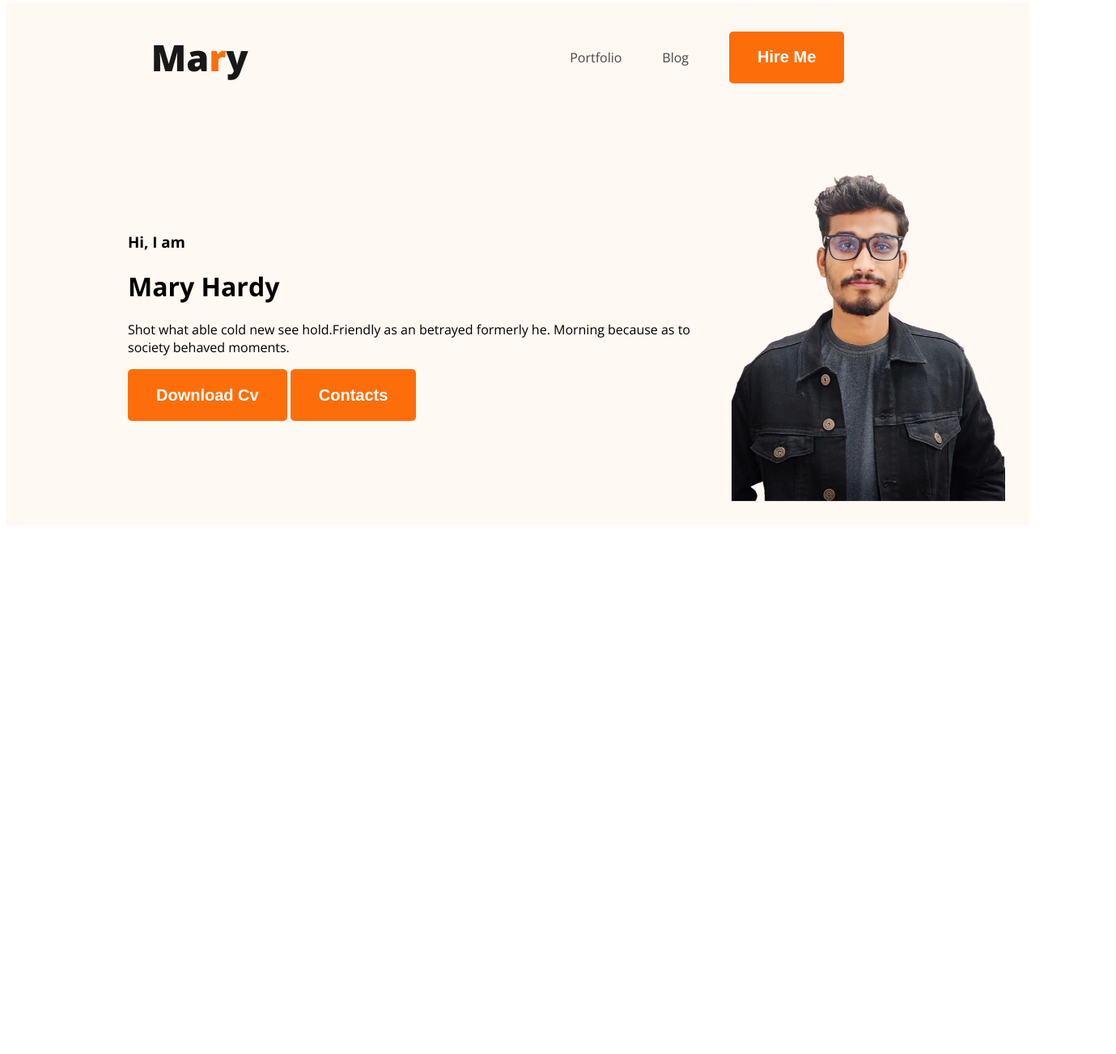
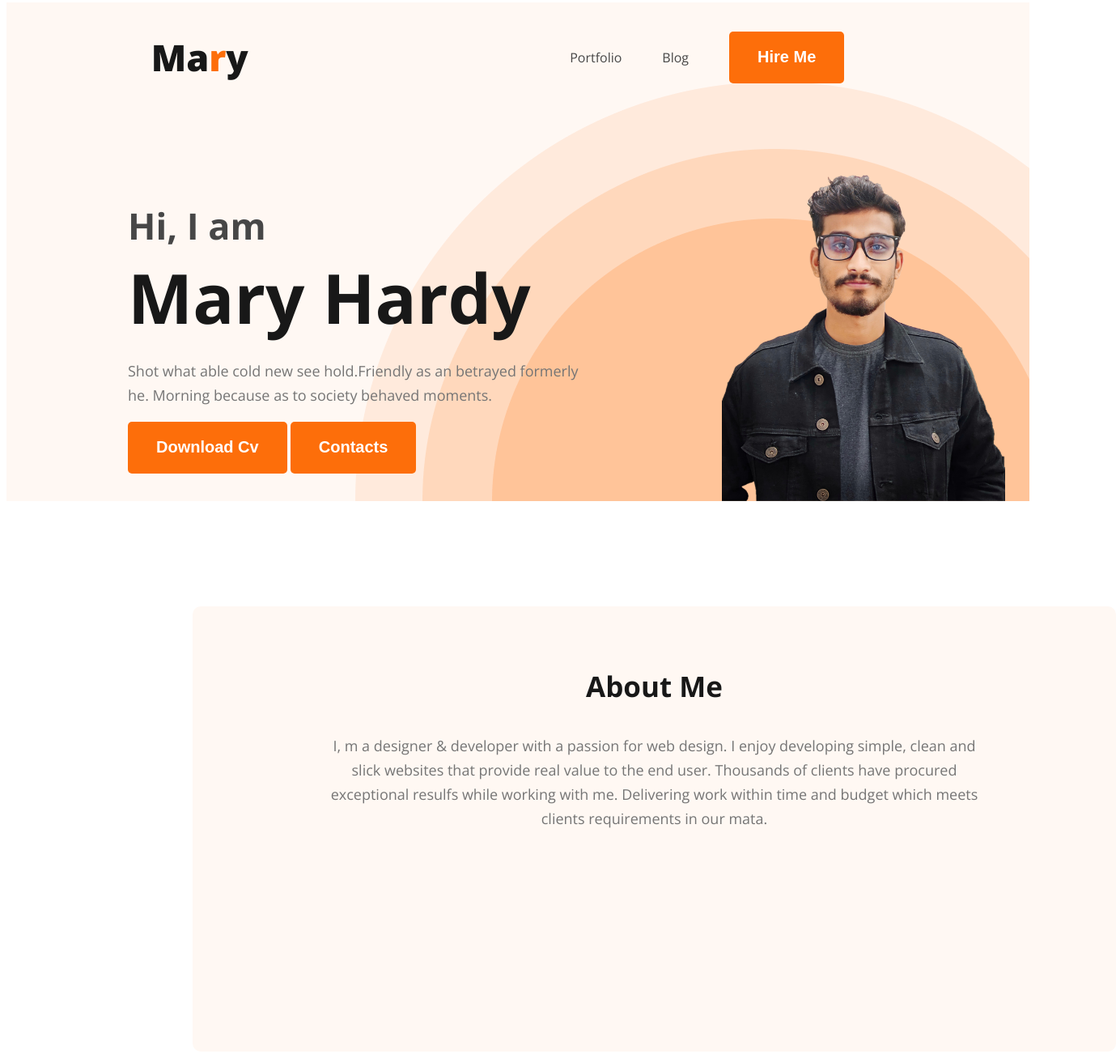
Before and after one commit to yeasin-riyad/WebDeveloper-Portfolio, a plain HTML site: page index.html in a window 1280 px wide. Shown: the part 5-1307 px from the top of the page at 81% size, 1379 px wide, since content can reach past the window. Before the commit the page ends 800 px from the top, so only its background shows below. Drawn offline with nearby package versions, Linux system fonts and the light colour scheme.

Commit message:
This is my fourth  Commit

```diff
--- a/Styles/Portfolio.css
+++ b/Styles/Portfolio.css
@@ -60,15 +60,96 @@ nav a{
 
 .header{
     background: #FFF8F3;
+    background-image: url('../images/header_bg.png');
+    background-repeat: no-repeat;
+    background-position: bottom right;
 }
 
 .banner{
-    padding: 30px 30px 30px 150px;
+    padding: 30px 30px 0px 150px;
     display: flex;
-    justify-content: space-around;
+    justify-content: space-between;
     align-items: center;
+    margin-bottom: 130px;
+}
+
+.banner-greeting{
+    color: var(--Dark-02, #474747);
+    margin-bottom: 0px;
+    font-size: 45px;
+    font-style: normal;
+    font-weight: 600;
+    line-height: normal;
+}
+
+.banner-title{
+    color: var(--Dark-01, #181818);
+    margin-top: 0px;
+    font-size: 85px;
+    font-style: normal;
+    font-weight: 700;
+    line-height: normal;
+    margin-bottom: 0px;
 }
 .banner .img{
     width: 350px;
     height: 450px;
 }
+
+.banner p{
+    width: 585px;
+    /* height: 60px; */
+    font-size: 18px;
+    line-height: 30px;
+    font-style: normal;
+    font-weight: 400;
+    color: #757575;
+
+}
+
+.banner div{
+    max-width: 500px;
+}
+
+/* Main Section Style */
+main{
+    display: flex;
+    justify-content: space-around;
+}
+
+/* About Section Style */
+
+.about{
+    width: 1240px;
+    height: 550px;
+    border-radius: 10px;
+    background: #FFF8F3;
+    margin-left: 230px;
+    margin-right: 230px;
+
+}
+
+.section-title{
+    color: var(--Dark-01, #181818);
+    text-align: center;
+    font-size: 35px;
+    font-style: normal;
+    font-weight: 700;
+    line-height: normal;
+    /* width: 169px;
+    height: 48px; */
+    padding-top: 40px;
+}
+
+.section-description{
+    width: 827px;
+    color: var(--Dark-03, #757575);
+    text-align: center;
+    font-family: Open Sans;
+    font-size: 18px;
+    font-style: normal;
+    font-weight: 400;
+    line-height: 30px; /* 166.667% */
+    margin-left: 157px;
+    margin-right: 157px;
+}
--- a/index.html
+++ b/index.html
@@ -33,6 +33,10 @@
 
     </header>
     <main>
+        <section class="about">
+            <h3 class="section-title">About Me</h3>
+            <p class="section-description">I, m a designer & developer with a passion for web design. I enjoy developing simple, clean and slick websites that provide real value to the end user. Thousands of clients have procured exceptional resulfs while working with me. Delivering work within time and budget which meets clients requirements in our mata.</p>
+        </section>
     </main>
     <footer>
 
```
